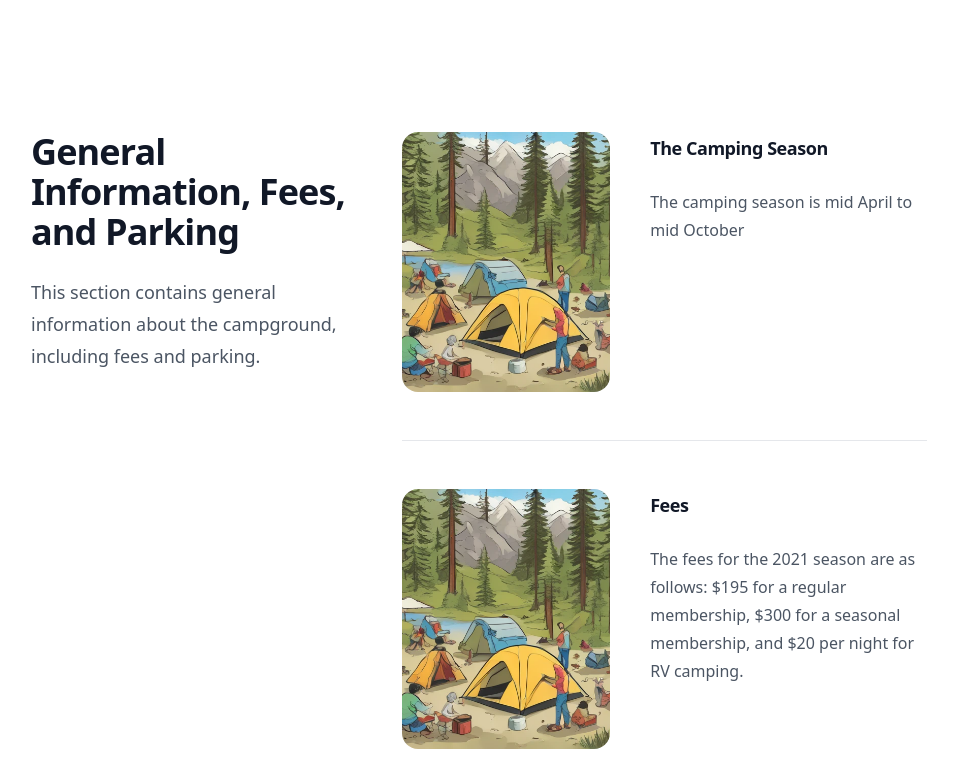
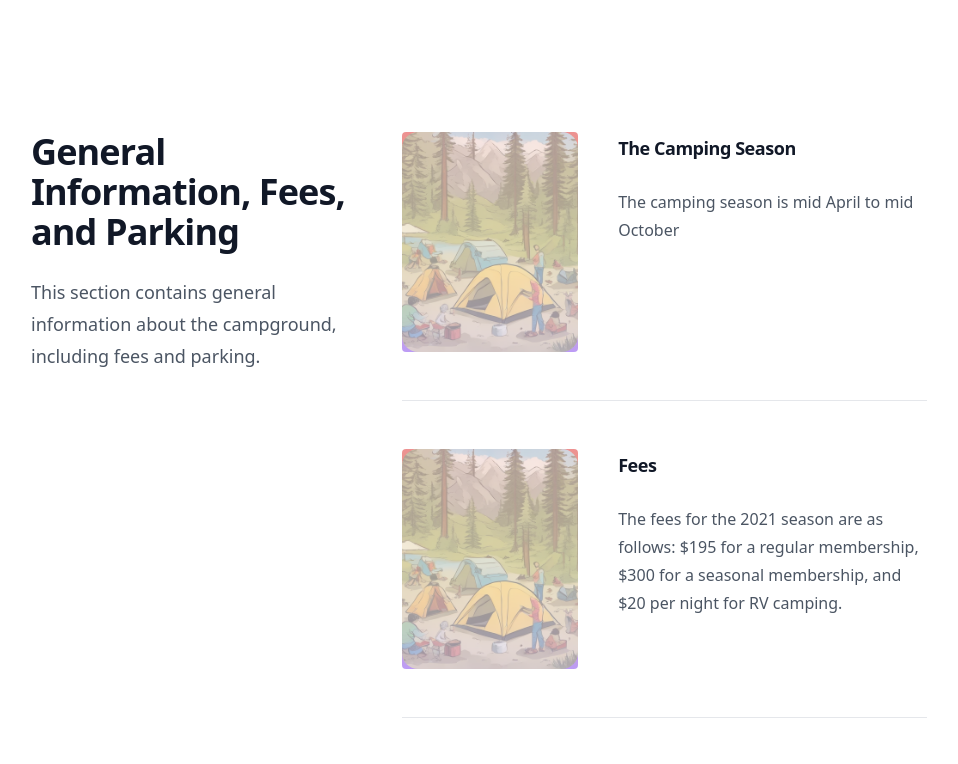
Before and after one commit to grant-king/trc-campersguide, a Vue app in the folder vue-project/: page / in a window 1280 px wide. Shown: the part 2720-3484 px from the top of the page, without its empty margins (305-1263 px from the left). Built offline with nearby package versions, Linux system fonts and the light colour scheme.

Commit message:
Update SectionOverview.vue
Update interactive image. Update width. Update element to be within a div with a gradient bg. Clicking image expands adjacent content, bg gradient div expands to match its height.

Update text size for body and list content.

```diff
--- a/vue-project/src/components/SectionOverview.vue
+++ b/vue-project/src/components/SectionOverview.vue
@@ -7,16 +7,18 @@
       </div>
       <ul role="list" class="-mt-12 space-y-12 divide-y divide-gray-200 xl:col-span-3">
         <li v-for="part in section.parts" :key="part.id" class="flex flex-col gap-10 pt-12 sm:flex-row" :id="part.href">
-          <img @click="toggleContentVisibility(part.id)" class="interactive-image aspect-[4/5] flex-none w-52 rounded-2xl object-cover" :src="part.imageUrl" alt="" />
+          <div class="opacity-50 flex-none bg-gradient-to-b from-red-600 via-yellow-600 to-violet-600 rounded">
+            <img @click="toggleContentVisibility(part.id)" class="opacity-80 interactive-image aspect-[4/5] flex-none w-44 rounded-2xl object-cover" :src="part.imageUrl" alt="" />
+          </div>
           <div class="max-w-xl flex-auto">
               <h3 class="text-lg font-semibold leading-8 tracking-tight text-gray-900">{{ part.title }}</h3>
               <p class="mt-6 text-base leading-7 text-gray-600">{{ part.description }}</p>
               <div :id="part.id" style="display: none;">
                 <div v-for="content in part.content" :key="content.heading" class="mt-6" >
                   <h4 class="text-base font-semibold leading-6 tracking-wide text-gray-900">{{ content.heading }}</h4>
-                  <div v-html="content.body" class="mt-2 text-sm leading-6 text-gray-600"></div>
+                  <div v-html="content.body" class="mt-2 leading-6 text-gray-600"></div>
                   <div v-if="content.list">
-                    <ul role="list" class="mt-2 text-sm leading-6 text-gray-600">
+                    <ul role="list" class="mt-2 leading-6 text-gray-600">
                       <li v-for="item in content.list" :key="item" class="mt-4">{{ item }}</li>
                     </ul>
                   </div>
```
